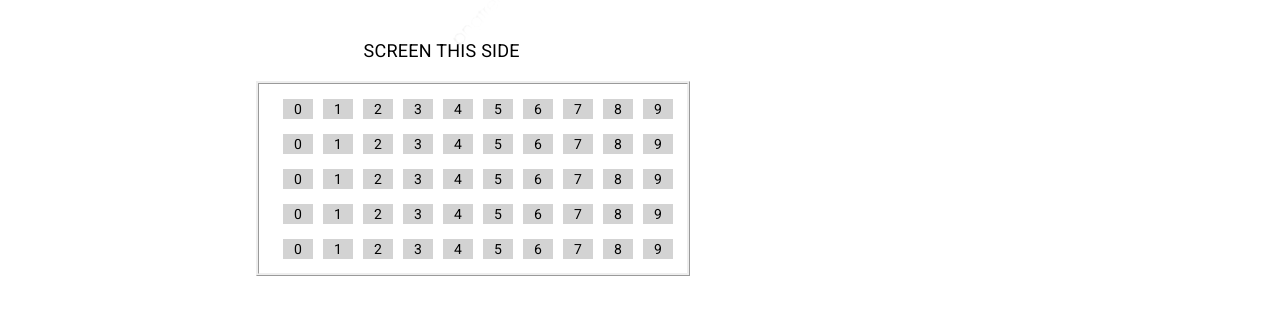
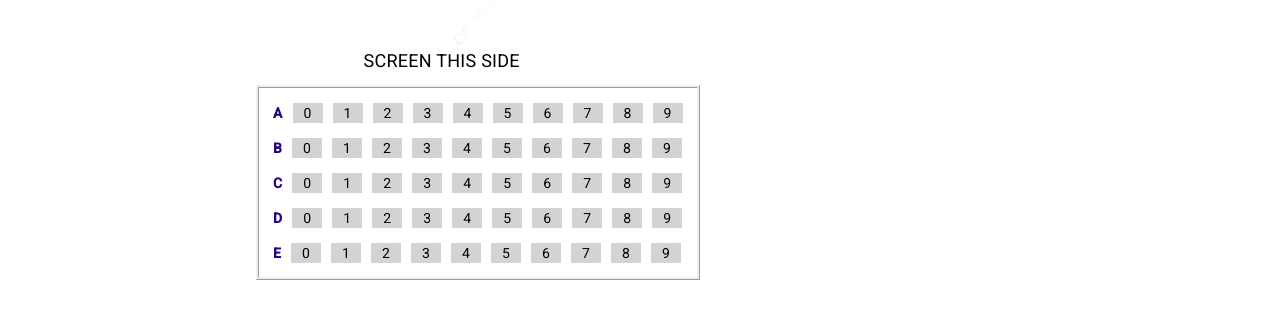
Before and after one commit to santoshkar/bookmovieticket, an Angular app: page /customer-home in a window 1280 px wide. Shown: the part 175-494 px from the top of the page. Built offline with nearby package versions, Linux system fonts and the light colour scheme; no server answers.

Commit message:
reading values on click

```diff
--- a/src/app/customer-home/customer-home.component.html
+++ b/src/app/customer-home/customer-home.component.html
@@ -12,18 +12,16 @@
   </span>
 </mat-toolbar>
 
-<br /><br /><br /><br />
-
 <div class="theater screen">SCREEN THIS SIDE</div>
 
 <div class="theater seats">
   <div class="seat-row" *ngFor="let row of theaterSeats" style="display: flex">
-    {{ row.rowIndex }}
+    <span class="row-label">{{ row.index }}</span>
     <div
       *ngFor="let column of row.columns"
       [appHighlight]="'green'"
       class="seat-booking-style"
-      (click)="selectUnselect($event)"
+      (click)="selectUnselect(row.index, column.index)"
     >
       {{ column.index }}
     </div>
--- a/src/app/customer-home/customer-home.component.scss
+++ b/src/app/customer-home/customer-home.component.scss
@@ -9,6 +9,11 @@ select {
     border: 1px solid black;
     border: none;
     border-radius: 3px;
+}
+
+.row-label{
+    color:rgb(40, 5, 128);
+    font-weight: 800;
 }
 
 
@@ -37,14 +42,14 @@ select {
 
 .theater {
     &.seats{
-        margin-top: 8em;
+        margin-top: 14em;
         border-style: ridge;
         margin-left: 20%;
 
     }
     &.screen{
         text-align: center;
-        margin-top: 4em;
+        margin-top: 9em;
         margin-left: 27%;
         font-size: large;
 
--- a/src/app/customer-home/customer-home.component.ts
+++ b/src/app/customer-home/customer-home.component.ts
@@ -12,6 +12,7 @@ import { CustomerService } from "../customer.service";
 export class CustomerHomeComponent implements OnInit {
   cityList: City[];
   selectedCity: any;
+  labelMap = new Map();
 
 
   theaterSeats = new Array();
@@ -24,7 +25,16 @@ export class CustomerHomeComponent implements OnInit {
 
   ngOnInit(): void {
     this.initCityDropdown();
+    this.initLabels();
     this.showSeats();
+  }
+
+  initLabels(){
+    this.labelMap.set(0, 'A');
+    this.labelMap.set(1, 'B');
+    this.labelMap.set(2, 'C');
+    this.labelMap.set(3, 'D');
+    this.labelMap.set(4, 'E');
   }
 
   initCityDropdown(){
@@ -60,17 +70,16 @@ export class CustomerHomeComponent implements OnInit {
           });
       }
       seatRow = {
-        index: row,
+        index: this.labelMap.get(row),
         columns: columns
       }
       this.theaterSeats.push(seatRow);
     }
-    console.log(this.theaterSeats);
-    console.log(JSON.stringify(this.theaterSeats));
   }
 
-  selectUnselect(event: any){
-    console.log("event", event);
+  selectUnselect(row: any, column: any){
+    console.log("row", row);
+    console.log("column", column);
   }
 }
 
```
